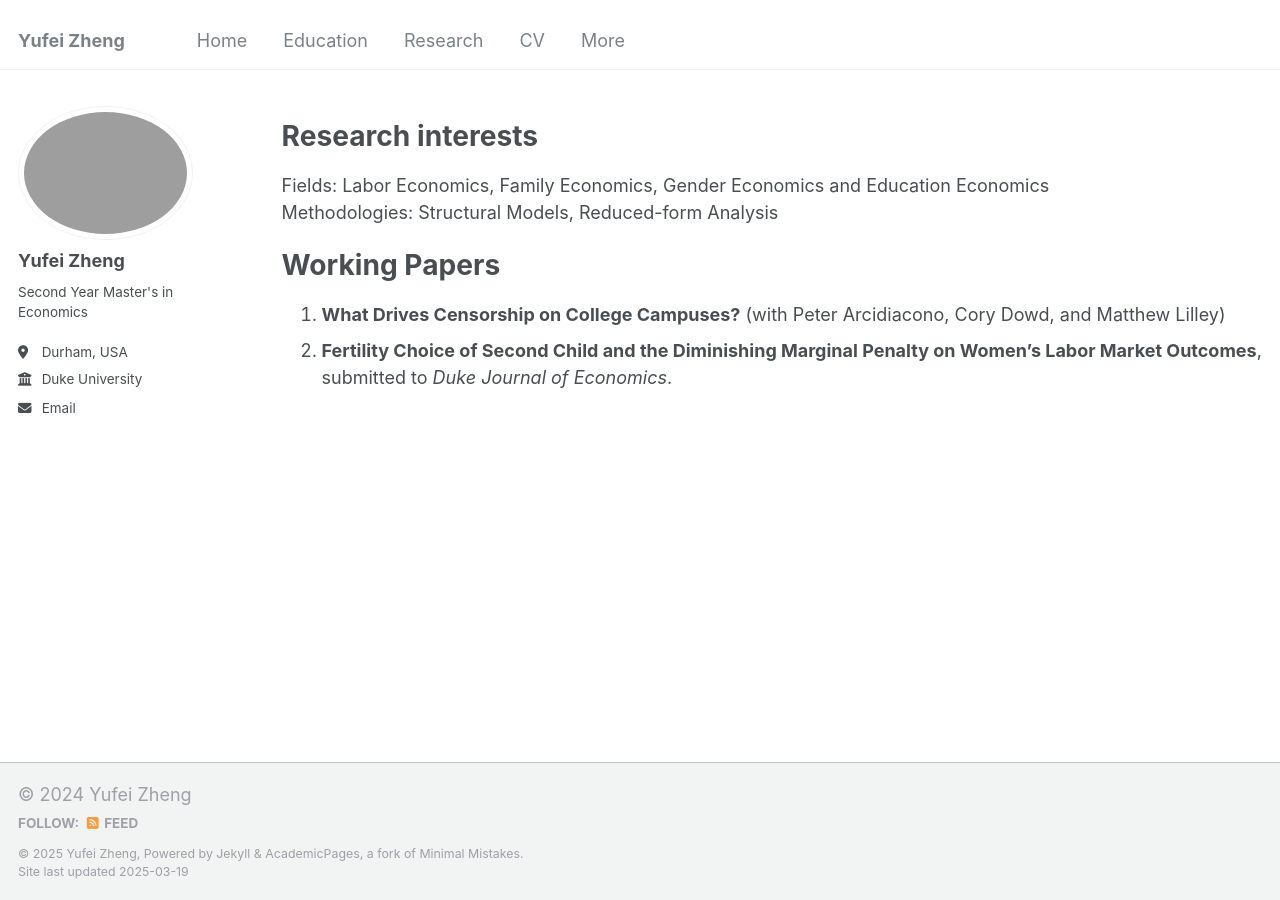
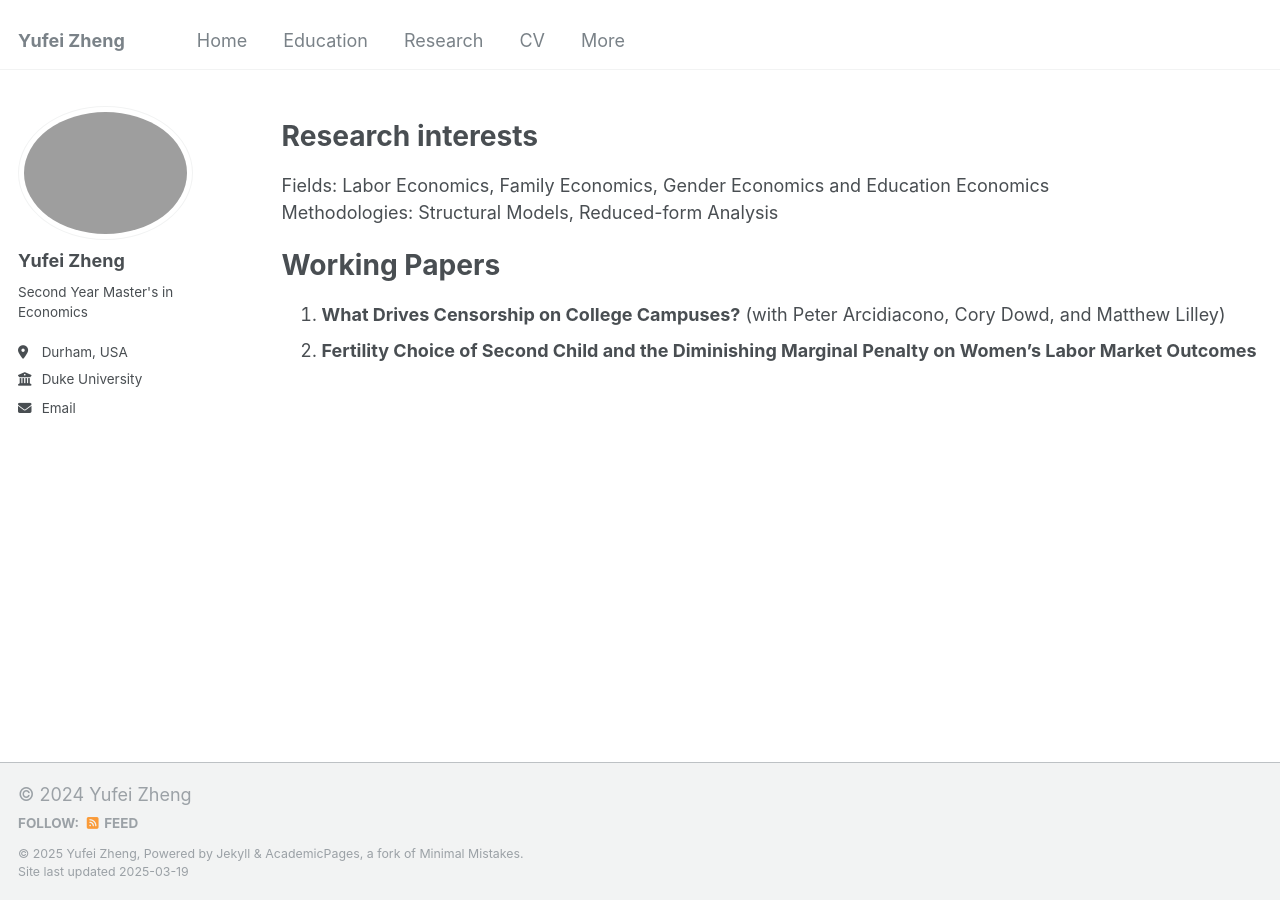
Before and after one commit to sophiezheng5/sophiezheng5.github.io, a Jekyll site: the page built from _pages/resesarch.md, in a window 1280 px wide. Built offline with Jekyll 4.4.1, drawn with Linux system fonts in a browser that asks for light colours.

Commit message:
Update resesarch.md

```diff
--- a/_pages/resesarch.md
+++ b/_pages/resesarch.md
@@ -10,5 +10,5 @@ Methodologies: Structural Models, Reduced-form Analysis
 
 # Working Papers
 1. **What Drives Censorship on College Campuses?** (with Peter Arcidiacono, Cory Dowd, and Matthew Lilley) <br />
-2. **Fertility Choice of Second Child and the Diminishing Marginal Penalty on Women’s Labor Market Outcomes**, submitted to _Duke Journal of Economics_.<!--[<a href="files/Fertility Choice of Second Child and the Diminishing Marginal Penalty on Women's Labor Market Outcomes.pdf
+2. **Fertility Choice of Second Child and the Diminishing Marginal Penalty on Women’s Labor Market Outcomes** <!--, submitted to _Duke Journal of Economics_.><!--[<a href="files/Fertility Choice of Second Child and the Diminishing Marginal Penalty on Women's Labor Market Outcomes.pdf
 ">pdf</a>]-->
```
